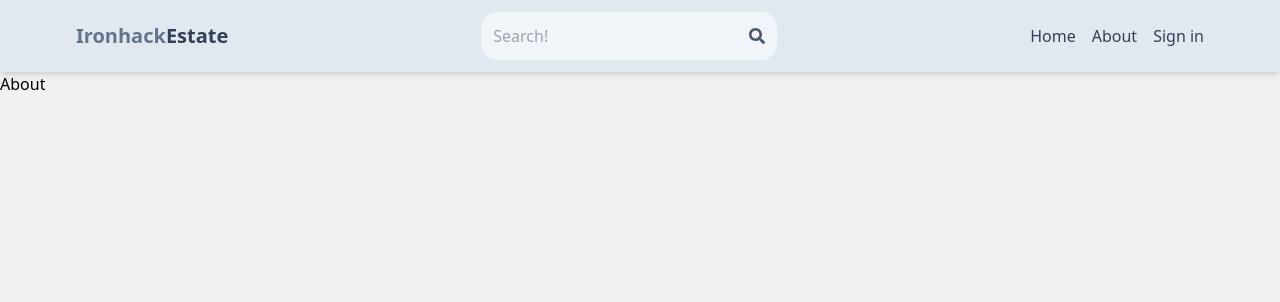
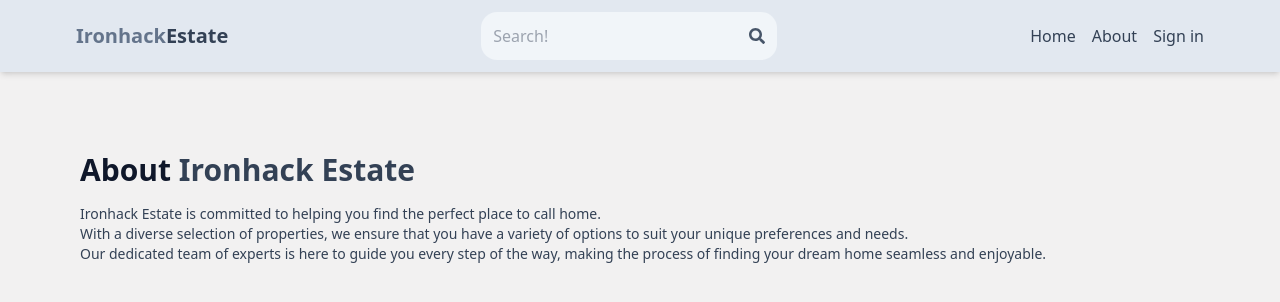
Before and after one commit to UlviAzizli/Real-estate, a React (Vite) app: page /about in a window 1280 px wide. Shown: the top 302 px of the page. Built offline with nearby package versions, Linux system fonts and the light colour scheme; no server answers.

Commit message:
about page done

```diff
--- a/src/pages/About.jsx
+++ b/src/pages/About.jsx
@@ -1,7 +1,22 @@
-import React from 'react'
+import React from "react";
 
 export default function About() {
   return (
-    <div>About</div>
-  )
+    <div className="py-20 px-4 max-w-6xl mx-auto">
+      <h1 className="text-3xl font-bold mb-4 text-slate-900">
+        About <span className="text-slate-700">Ironhack Estate</span>
+      </h1>
+      <div className="text-slate-700 text-xs sm:text-sm mt-4">
+        Ironhack Estate is committed to helping you find the perfect place to
+        call home.
+        <br />
+        With a diverse selection of properties, we ensure that you have a
+        variety of options to suit your unique preferences and needs.
+        <br />
+        Our dedicated team of experts is here to guide you every step of the
+        way, making the process of finding your dream home seamless and
+        enjoyable.
+      </div>
+    </div>
+  );
 }
```
